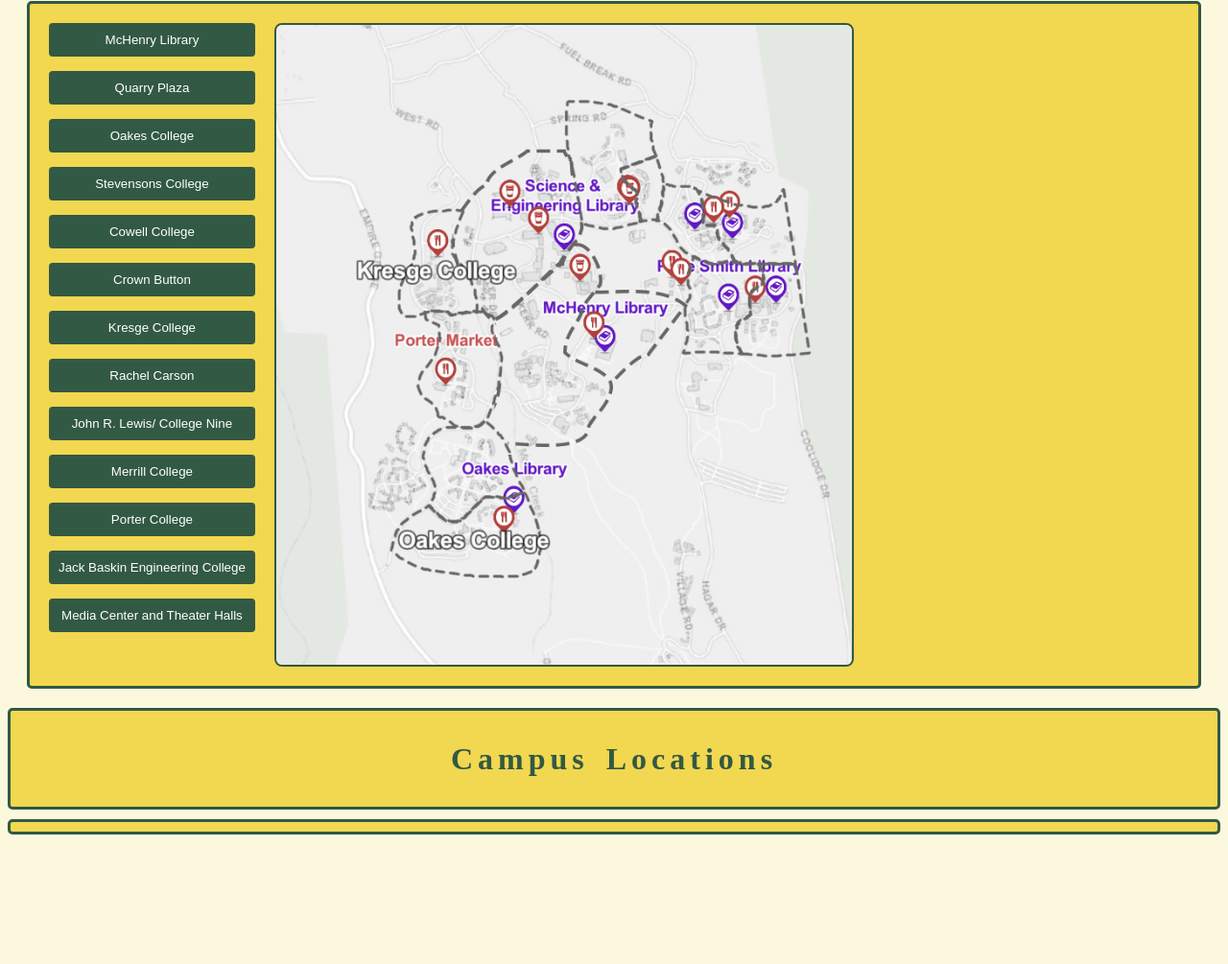
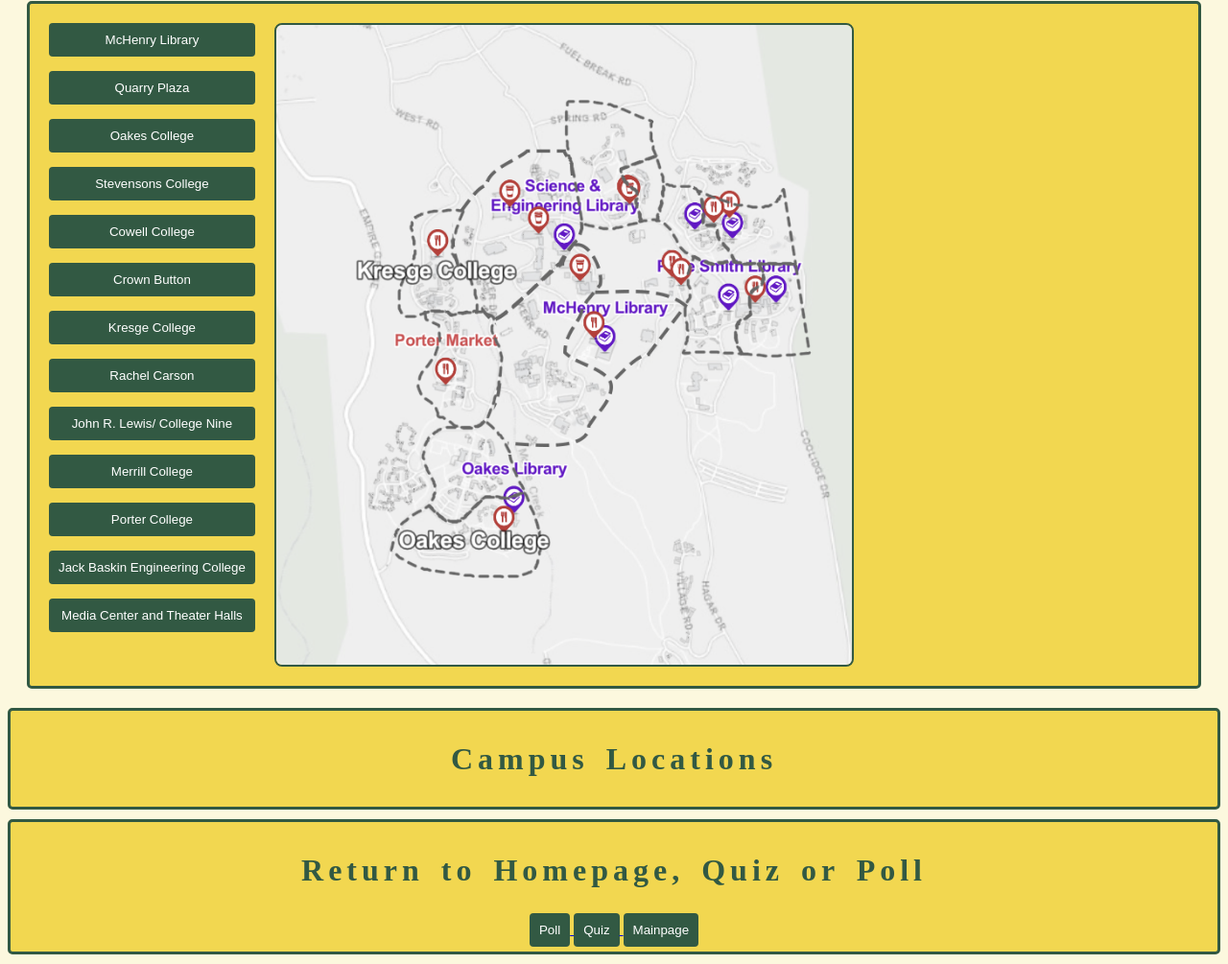
Before and after one commit to AustinMetalGearSlug/Group_15_Project, a plain HTML site: page map/index.html in a window 1280 px wide. Shown: the part 207-1212 px from the top of the page at 96% size. Before the commit the page ends 1087 px from the top, so only its background shows below. Drawn offline with nearby package versions, Linux system fonts and the light colour scheme.

Commit message:
minor edits and added webpage links

```diff
--- a/map/css/map.css
+++ b/map/css/map.css
@@ -125,4 +125,34 @@ h2 {
   height: auto;
   border-radius: 8px;
   border: 2px solid #325943;
+  text-align: center;
 }
+
+.link-section {
+  max-width: 5000px;
+  padding: 10px;
+  margin-bottom: 10px;
+  border: solid 3px #325943;
+  background-color: #F2D750;
+  border-radius: 5px;
+  padding-top: 5px;
+  padding-bottom: 5px;
+  padding-left: 5px;
+  padding-right: 5px;
+  color:#590A0A;
+  text-align: center;
+
+}
+
+
+.link-section button {
+  padding: 10px;
+  flex-direction: row;
+   padding-left: 10px;
+  padding-right: 10px;
+  border: none;
+  border-radius: 4px;
+  background-color: #325943;
+  color: white;
+  cursor: pointer;
+}
--- a/map/index.html
+++ b/map/index.html
@@ -77,8 +77,19 @@
                     <script src="js/map.js"></script>
             </div>
 
-            <div class="minor-section">
+            <div class="link-section">
+                <h1>Return to Homepage, Quiz or Poll</h1>
+              <a href="../poll/index.html">
+            <button id= "poll"> Poll </button>
+            </a>
 
+           <a href="../quiz/index.html">
+           <button id= "quiz"> Quiz </button>
+           </a>
+
+           <a href="../mainpage/index.html">
+           <button id="mainpage">Mainpage</button>
+           </a>
 
             </div>
 
```
